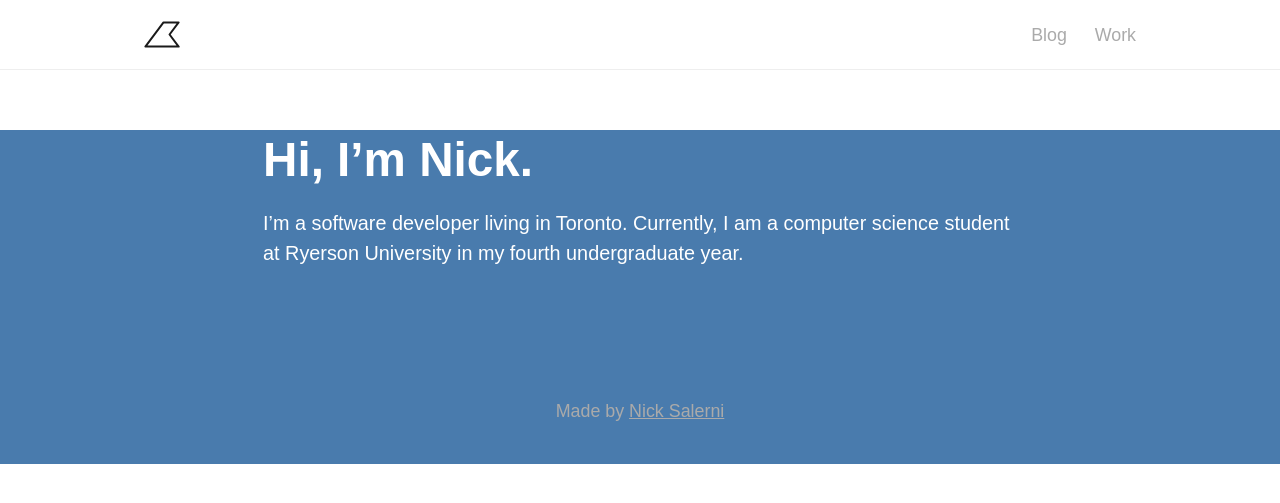
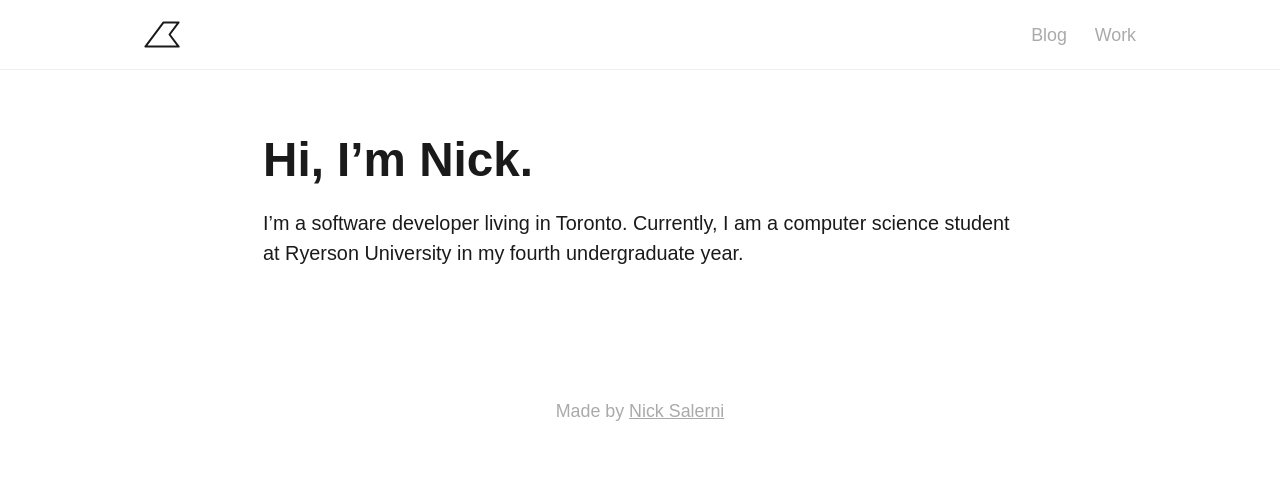
Before and after one commit to nsalerni/nsalerni.github.io, a Jekyll site: the page index.html, which Jekyll copies as it is, in a window 1280 px wide. Shown: the top 503 px of the page. Built offline with Jekyll 4.4.1, drawn with Linux system fonts in a browser that asks for light colours; Markdown is read by kramdown in place of the engine named in the settings.

Commit message:
Reverted Color.

```diff
--- a/index.html
+++ b/index.html
@@ -12,12 +12,6 @@
 
   <script src="//use.typekit.net/lzj2rew.js"></script>
   <script>try{Typekit.load();}catch(e){}</script>
-  <style>
-      .bodyText {
-          background-color: #497bad;
-          color: white;
-      }
-  </style>
 </head>
 
   <body>
@@ -36,7 +30,7 @@
     </nav>
   </div>
 </header>
-<div class="bodyText">
+
     <div class="container">
       <h1>Hi, I’m Nick.</h1>
 
@@ -48,6 +42,6 @@
     <p class="made-with-love">Made by <a href="/">Nick Salerni</a></p>
   </div>
 </footer>
-</div>
+
   </body>
 </html>
```
